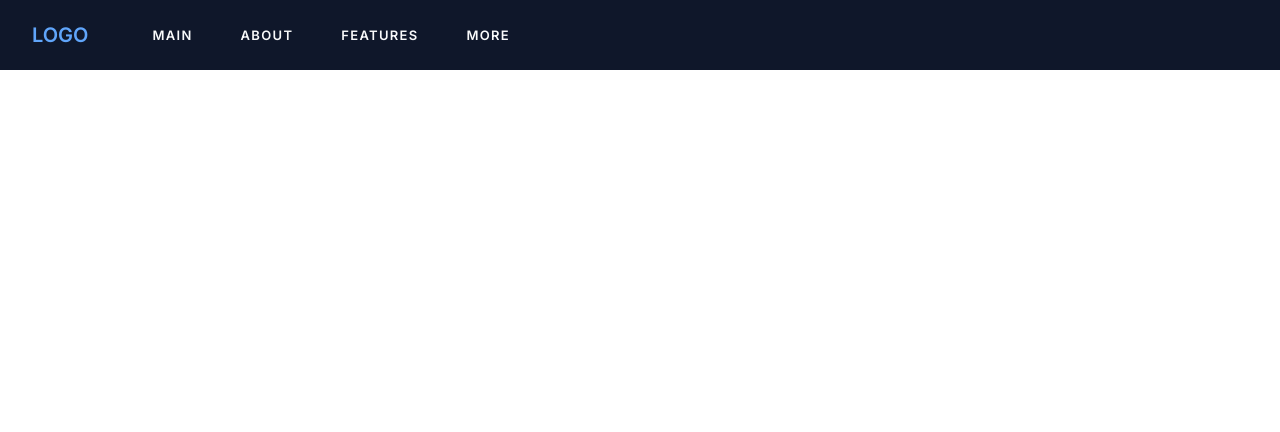
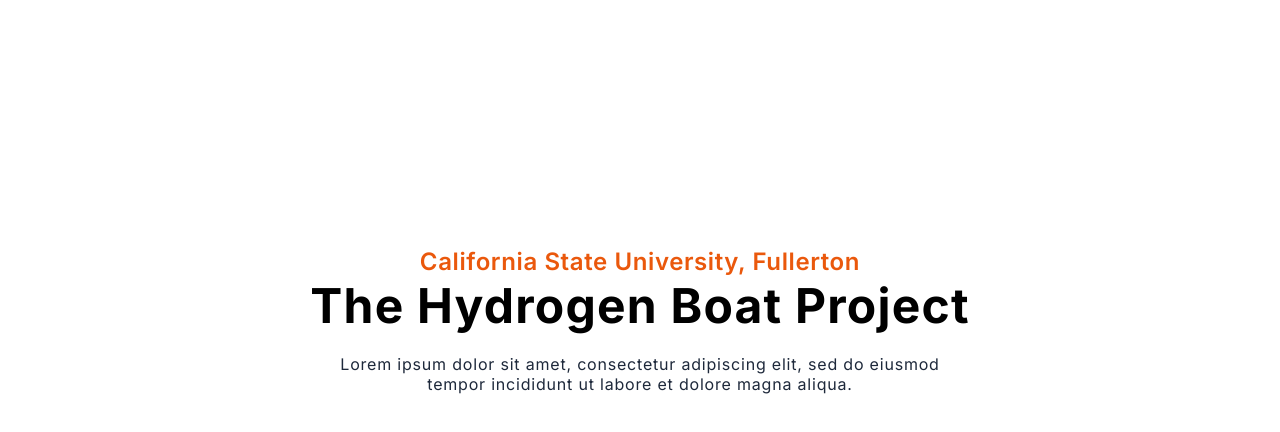
Before and after one commit to pn-code/boat, a Next.js app: page / in a window 1280 px wide. Shown: the top 432 px of the page. Built offline with nearby package versions, Linux system fonts and the light colour scheme.

Commit message:
Created Main

```diff
--- a/app/page.tsx
+++ b/app/page.tsx
@@ -1,9 +1,11 @@
+import Main from "@/components/Main";
 import Navbar from "@/components/Navbar";
 
 export default function Home() {
   return (
     <main>
-      <Navbar/>
+
+      <Main />
     </main>
-  )
+  );
 }
--- /dev/null
+++ b/components/Main.tsx
@@ -0,0 +1,20 @@
+import React from "react";
+
+export default function Main() {
+  return (
+    <div className="w-full min-h-[60vh] lg:min-h-[80vh] flex flex-col items-center justify-center">
+      <div className="w-full flex flex-col items-center gap-1">
+        <h2 className="text-lg lg:text-2xl tracking-wide font-semibold text-orange-600">
+          California State University, Fullerton
+        </h2>
+        <h1 className="text-xl lg:text-5xl font-bold tracking-wide">
+          The Hydrogen Boat Project
+        </h1>
+      </div>
+      <p className="text-sm lg:text-[16px] lg:max-w-[600px] text-center mt-2 lg:mt-6 text-slate-800 tracking-wider">
+        Lorem ipsum dolor sit amet, consectetur adipiscing elit, sed do eiusmod
+        tempor incididunt ut labore et dolore magna aliqua.
+      </p>
+    </div>
+  );
+}
```
